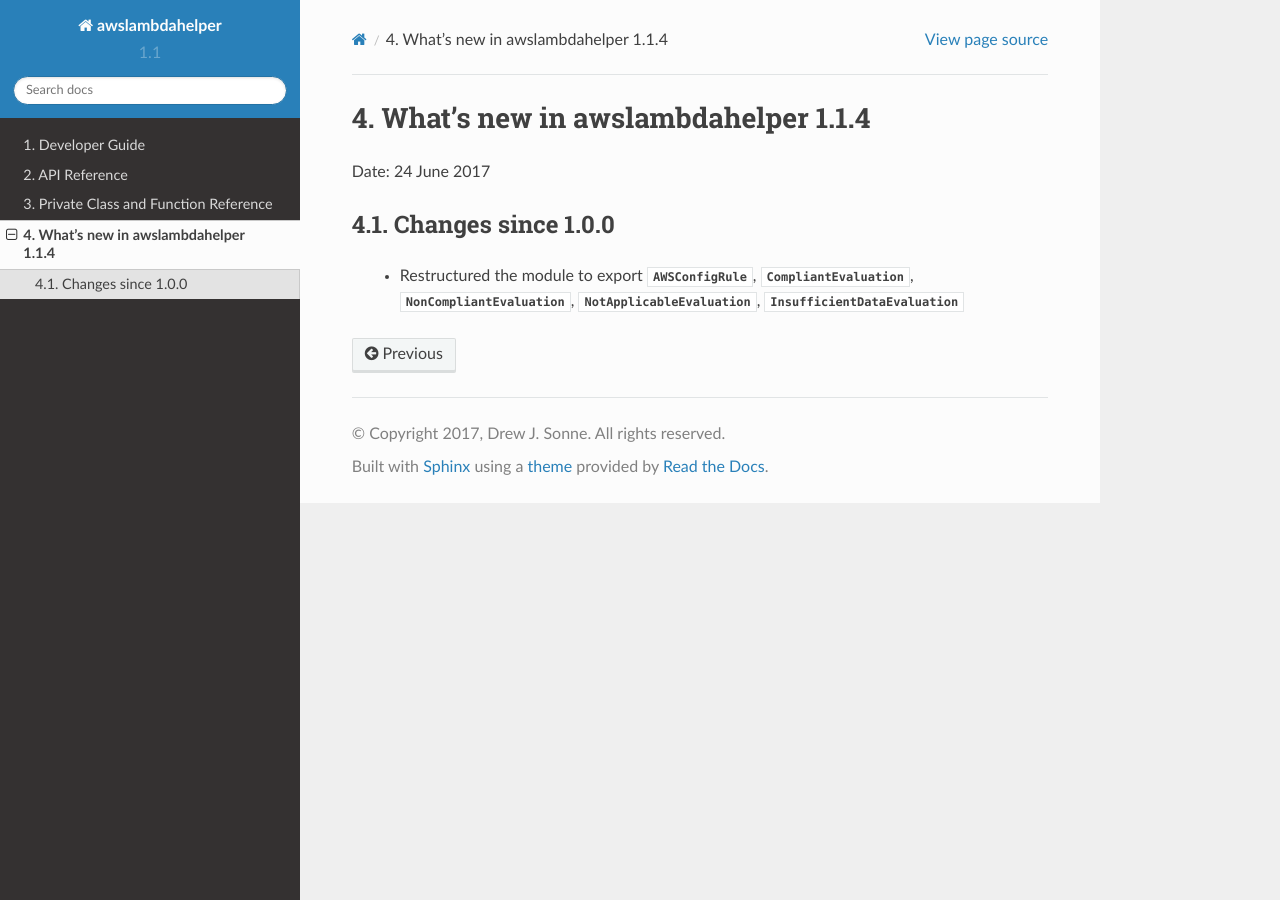
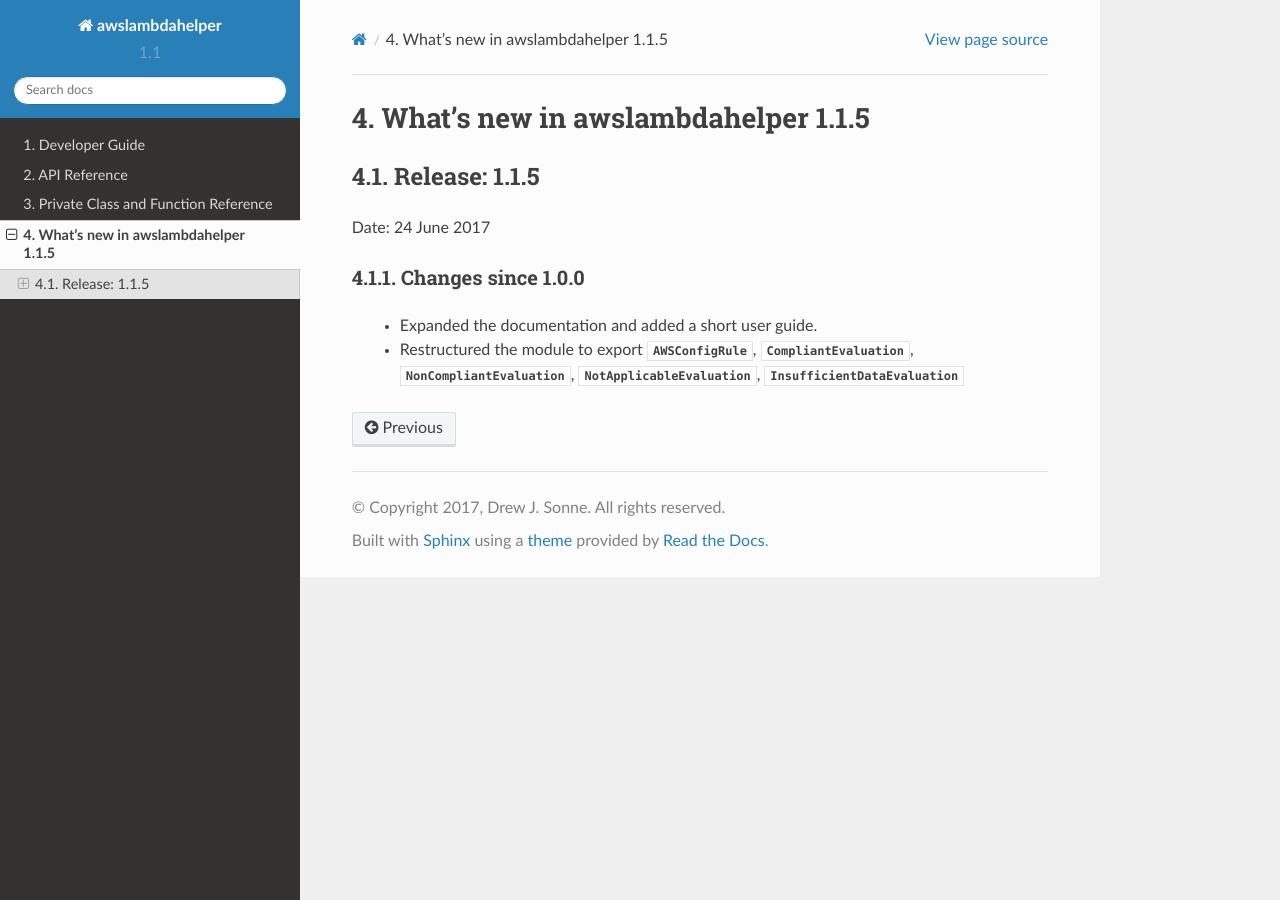
Before and after one commit to drewsonne/awslambdahelper, a Sphinx documentation site: the page built from docs/changes.rst, in a window 1280 px wide. Built offline with Sphinx 7.4.7 and the Read the Docs theme 2.0.0, drawn with Linux system fonts in a browser that asks for light colours; pages that are not in the unit, such as notebooks, are missing from menus.

Commit message:
Version bump and changelog.

```diff
--- a/CHANGELOG.rst
+++ b/CHANGELOG.rst
@@ -1,5 +1,5 @@
----------------
-Release: 1.1.4
+--------------
+Release: 1.1.5
 --------------
 Date: 24 June 2017
 
@@ -7,4 +7,5 @@
 Changes since 1.0.0
 ~~~~~~~~~~~~~~~~~~~
 
+ - Expanded the documentation and added a short user guide.
  - Restructured the module to export :py:class:`~awslambdahelper.AWSConfigRule`, :py:class:`~awslambdahelper.CompliantEvaluation`, :py:class:`~awslambdahelper.NonCompliantEvaluation`, :py:class:`~awslambdahelper.NotApplicableEvaluation`, :py:class:`~awslambdahelper.InsufficientDataEvaluation`
--- a/README.rst
+++ b/README.rst
@@ -1,5 +1,5 @@
 =====================
-awslambdahelper 1.1.4
+awslambdahelper 1.1.5
 =====================
 
 .. image:: https://www.quantifiedcode.com/api/v1/project/bb53f496a1cc45f780342fc973270298/badge.svg
--- a/build.py
+++ b/build.py
@@ -1,6 +1,6 @@
 from pybuilder.core import use_plugin, init, Author
 
-_version = ('1','1','4')
+_version = ('1','1','5')
 
 use_plugin('exec')
 use_plugin("python.core")
--- a/docs/conf.py
+++ b/docs/conf.py
@@ -17,7 +17,7 @@
 sys.path.insert(0, './src/main/python')
 
 
-_version = ('1','1','4')
+_version = ('1','1','5')
 
 # If extensions (or modules to document with autodoc) are in another directory,
 # add these directories to sys.path here. If the directory is relative to the
```
